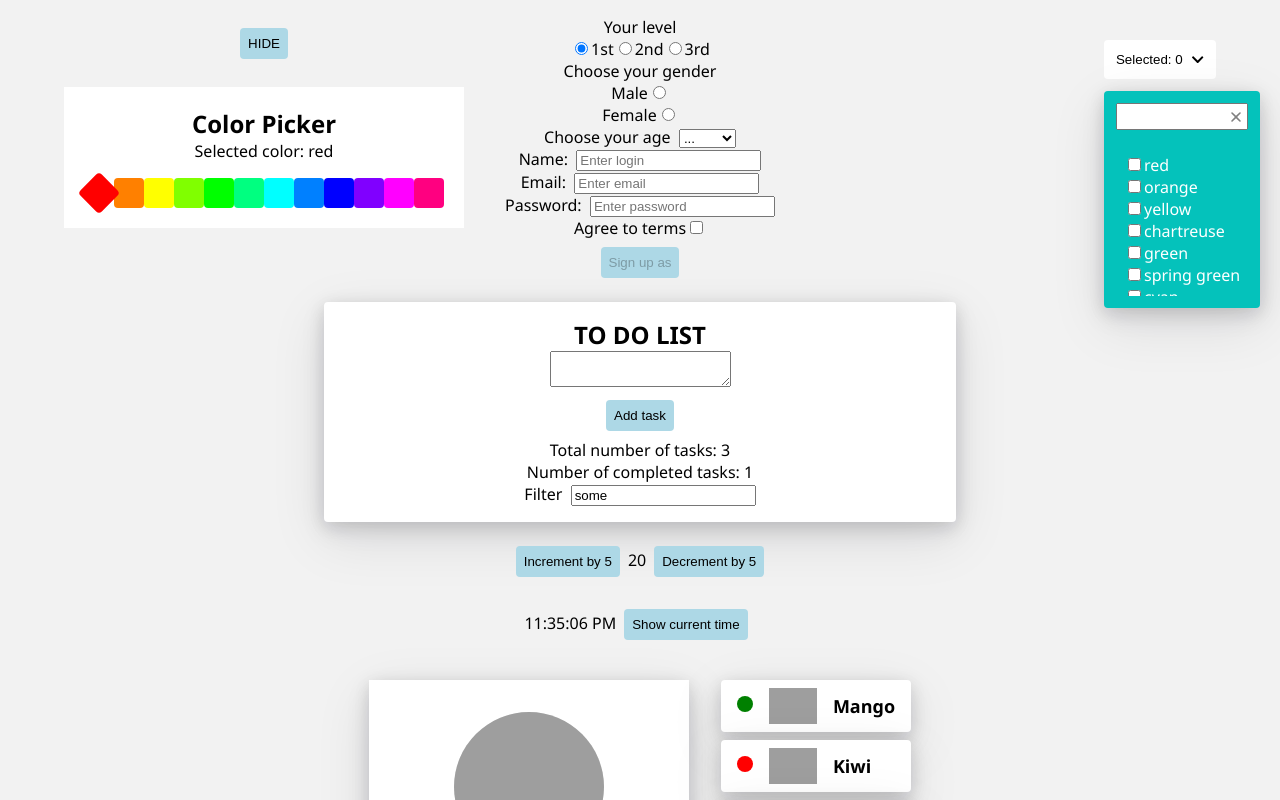
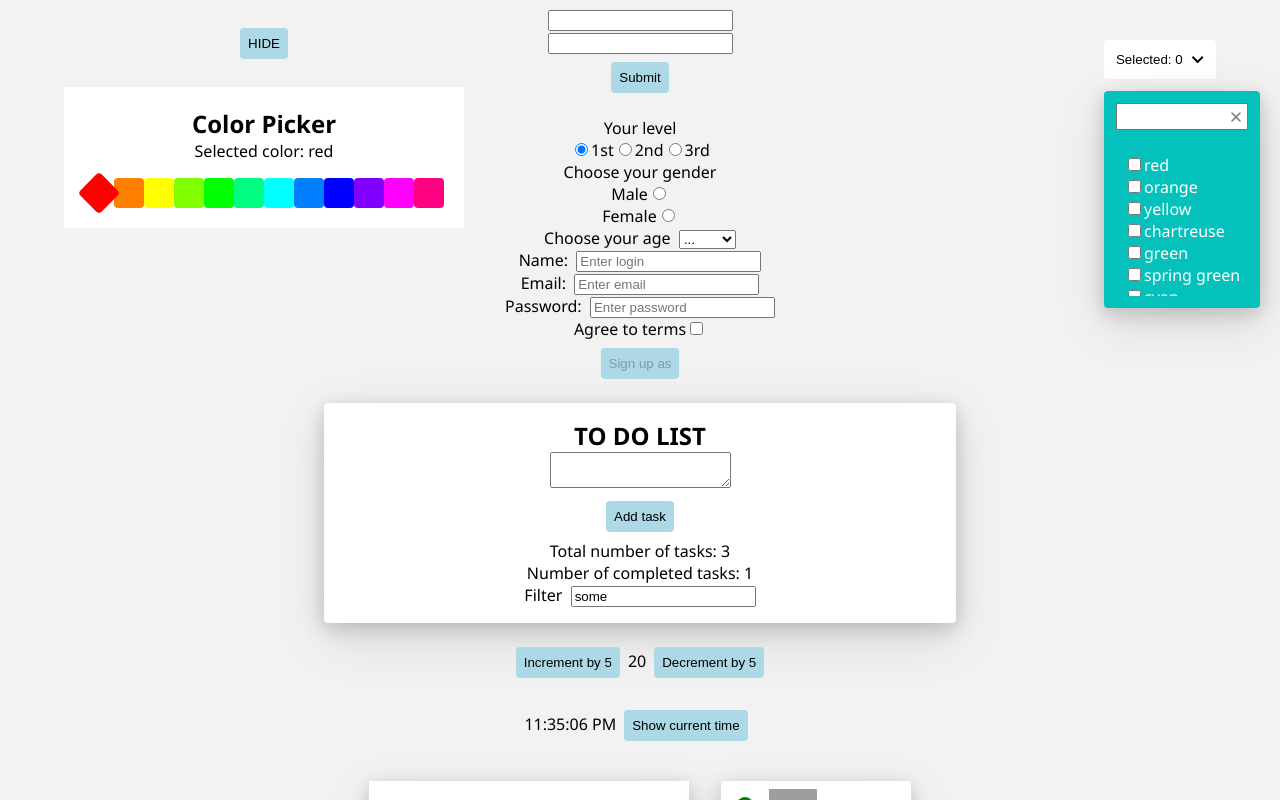
Before and after one commit to Sunwart/goit-react-hw-01-components, a React (Create React App) app: page / in a window 1280 px wide. Shown: the top 800 px of the page. Built offline with nearby package versions, Linux system fonts and the light colour scheme; grey boxes are pictures that could not be loaded.

Commit message:
Formik + Yup

```diff
--- a/package.json
+++ b/package.json
@@ -7,6 +7,7 @@
     "@testing-library/jest-dom": "^5.16.1",
     "@testing-library/react": "^12.1.2",
     "@testing-library/user-event": "^13.5.0",
+    "formik": "^2.2.9",
     "prop-types": "^15.8.0",
     "react": "^17.0.2",
     "react-dom": "^17.0.2",
@@ -14,7 +15,8 @@
     "react-scripts": "5.0.0",
     "shortid": "^2.2.16",
     "styled-components": "^5.3.3",
-    "web-vitals": "^2.1.2"
+    "web-vitals": "^2.1.2",
+    "yup": "^0.32.11"
   },
   "scripts": {
     "start": "react-scripts start",
--- a/src/App.js
+++ b/src/App.js
@@ -28,9 +28,12 @@ import Form from './components/Form';
 
 import { colorPickerOptions } from './components/data/colorPickerOptions';
 
+import FormikForm from './components/FormikFrom/FormikForm';
+
 const App = props => {
   return (
     <ThemeProvider theme={theme}>
+      <FormikForm onSubmit={x => console.log(x)} />
       <Container>
         <Form onSubmit={values => console.log(values)} />
         <Dropdown />
--- /dev/null
+++ b/src/components/FormikFrom/FormikForm.js
@@ -0,0 +1,35 @@
+import { Formik, Field, Form, ErrorMessage } from 'formik';
+import * as Yup from 'yup';
+
+const validationSchema = Yup.object({
+  email: Yup.string().email('Invalid email address').required('Required!'),
+  password: Yup.string()
+    .min(6, '6 symbols is a minimum!')
+    .max(20, '20 symbols is a maximmum!')
+    .required('Required!'),
+});
+
+const FormikForm = ({ onSubmit }) => {
+  return (
+    <Formik
+      initialValues={{ email: '', password: '' }}
+      validationSchema={validationSchema}
+      onSubmit={async (values, { setSubmitting }) => {
+        onSubmit(values);
+        setSubmitting(false);
+      }}
+    >
+      <Form autoComplete="off">
+        <Field type="email" name="email" />
+        <ErrorMessage name="email" />
+        <br />
+        <Field type="password" name="password" />
+        <ErrorMessage name="password" />
+        <br />
+        <button type="submit">Submit</button>
+      </Form>
+    </Formik>
+  );
+};
+
+export default FormikForm;
```
Also changed, not shown: 1 other file (tests, documents, lock files or other folders).
